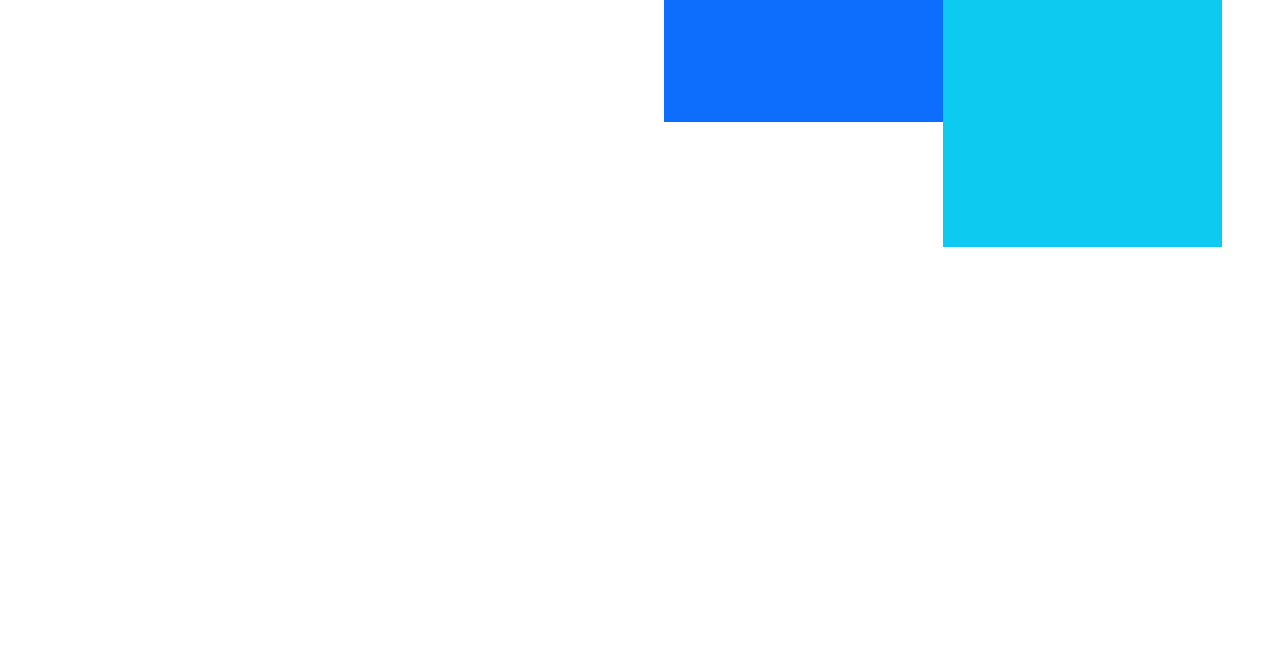
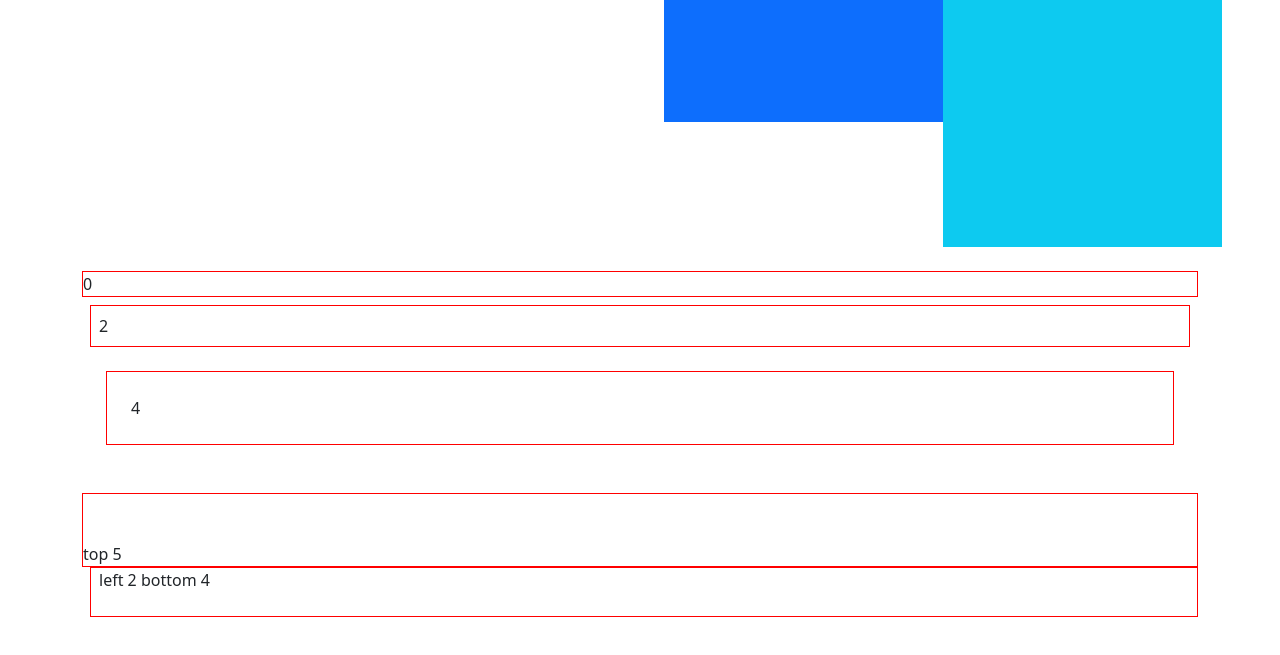
Before and after one commit to LuisFelipeSalvarani/cursoBootstrap, a website: page utilities/exemplo/index.html in a window 1280 px wide. Shown: the part 2315-2970 px from the top of the page. Drawn offline with nearby package versions, Linux system fonts and the light colour scheme.

Commit message:
Espaçamentos

```diff
--- a/utilities/exemplo/css/styles.css
+++ b/utilities/exemplo/css/styles.css
@@ -9,3 +9,7 @@ body {
 .altura {
     height: 500px;
 }
+
+.box {
+    border: 1px solid red;
+}
--- a/utilities/exemplo/index.html
+++ b/utilities/exemplo/index.html
@@ -89,6 +89,15 @@
                 <div class="col-3 h-100 bg-info">d</div>
             </div>
         </div>
+
+        <!-- Espaçamentos -->
+
+        <div class="p-0 m-0 box">0</div>
+        <div class="p-2 m-2 box">2</div>
+        <div class="p-4 m-4 box">4</div>
+
+        <div class="pt-5 mt-5 box">top 5</div>
+        <div class="ps-2 pb-4 ms-2 mb-4 box">left 2 bottom 4</div>
     </div>
 </body>
 </html>
```
